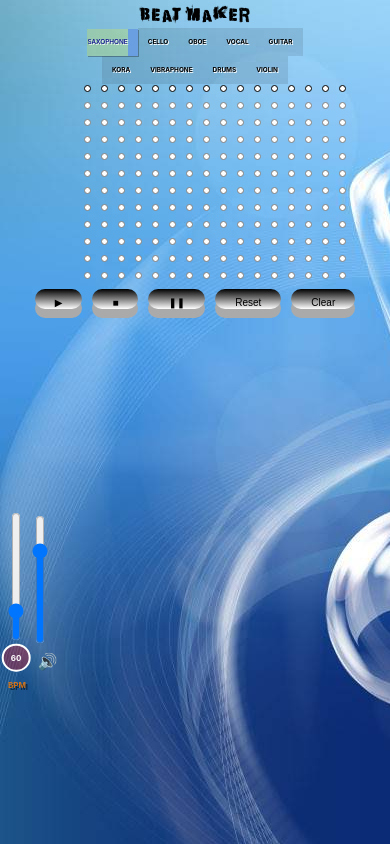
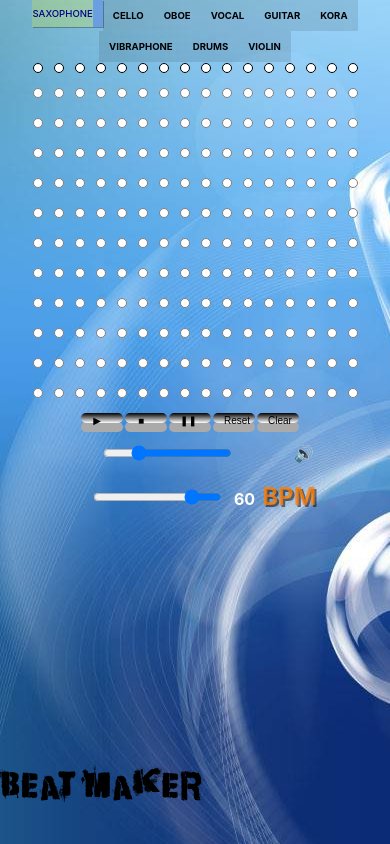
Before and after one commit to itai-rozen/beatmaker, a React (Create React App) app in the folder client/: page / in a window 390 px wide. Built offline with nearby package versions, Linux system fonts and the light colour scheme; no server answers.

Commit message:
responsive landscape&portrait and fixed sliders

```diff
--- a/client/src/App.js
+++ b/client/src/App.js
@@ -153,15 +153,15 @@ function App() {
       }
     }))
     setActiveSounds(actives)
-    fetch('/api')
-    .then(res=> {
-      if(res.ok){
-        return res.json()
-      }
-    }).then(jsonResponse => {
-      setInitialState(jsonResponse)
-    })
-    .catch(err => console.error(err))
+    // fetch('/api')
+    // .then(res=> {
+    //   if(res.ok){
+    //     return res.json()
+    //   }
+    // }).then(jsonResponse => {
+    //   setInitialState(jsonResponse)
+    // })
+    // .catch(err => console.error(err))
     console.log('initial state: ',initialState)
     console.log('active sounds @ useeffect: ', activeSounds)
     playSounds()
--- a/client/src/components/Beat/beat.css
+++ b/client/src/components/Beat/beat.css
@@ -14,16 +14,24 @@
     transition: .3s;
 }
 
-@media only screen and (max-width: 830px){
+@media only screen and (max-width: 830px) {
     .beat {
-        height: 5px;
-        width: 5px;
+        height: 1px;
+        width: 10px;
         background-color: white;
         border: 1px solid black;
-        margin: 0 5px;
+        margin: 0 5.5px;
     }
     .red {
         background-color: red;
         transition: .3s;
     }
 }
+
+@media only screen  and (max-width: 420px){
+
+    .beat {
+        height: 8px;
+        width: 8px;
+    }
+}
--- a/client/src/components/BeatBar/beatbar.css
+++ b/client/src/components/BeatBar/beatbar.css
@@ -4,8 +4,15 @@
     justify-content: center;
 }
 
-@media only screen and (max-width: 830px){
+@media only screen and (max-width: 830px)  {
     .beat-list {
         margin: 1px;
     }
 }
+
+@media only screen  and (max-width: 420px){
+    .beat-list {
+        /* margin: 10px 0; */
+        padding: 0 10px;
+    }
+}
--- a/client/src/components/ControlButtons/ControlButtons.js
+++ b/client/src/components/ControlButtons/ControlButtons.js
@@ -21,7 +21,7 @@ function ControlButtons() {
                 <div className="slider">
                     <div className="bpm rotate-back">BPM</div>
                     <div className="current-tempo rotate-back">{props.tempo}</div>
-                    <input   defaultValue={props.tempo } type="range" onMouseUp={() => props.actions.playUpdateTempo()} onChange={(event)=> props.actions.handleTempo(event)} id="tempo-slider" min="30" max="180" />
+                    <input   defaultValue={props.tempo } type="range" onMouseUp={() => props.actions.playUpdateTempo()} onTouchEnd={() => props.actions.playUpdateTempo()} onChange={(event)=> props.actions.handleTempo(event)} id="tempo-slider" min="30" max="180" />
                 </div>
                 <div className="slider">
                     <div className="mute hidden"></div>
--- a/client/src/components/ControlButtons/controlbuttons.css
+++ b/client/src/components/ControlButtons/controlbuttons.css
@@ -109,7 +109,7 @@
 .hidden {
     display: none;
 }
-@media only screen and (max-width:830px){
+@media only screen and (max-width:830px) and (min-width: 421px){
 
     .sliders{
         display: flex;
@@ -183,24 +183,113 @@
     .control-panel {
         height: 20px;
        display: flex;
-       justify-content: center;
+       flex-direction: column;
+       justify-content: right;
+
        margin: 0 5px;
        line-height: 20px;
    }
 
    .control-panel > button {
-           padding: 8px 20px;
-           margin: 0 5px;
-           font-size: 10px;
+       width: 10px;
+       position: relative;
+       left: 90%;
+        bottom: 0vh;
+       padding: 8px 33px;
+           margin: -38px -13px;
+           font-size: 12px;
            text-align: center;
-           /* text-shadow: 1px 1px white; */
            cursor: pointer;
            outline: none;
            color: black;
            background-image: linear-gradient(black,white);
            border: none;
-           border-radius: 15px;
+           border-radius: 7px;
            box-shadow: 0 9px #aaa;
    }
 
 }
+
+@media only screen  and (max-width: 420px){
+
+
+    .sliders{
+        display: flex;
+        flex-direction: column;
+        position: relative;
+        left: 3%;
+        top: -20px;
+        text-align: center;
+        line-height: 20px;
+        height: 120px;
+        width: 10px;
+        transform: rotate(180deg);
+
+    }
+
+    .slider {
+        margin: 0px 5px;
+        display: flex;
+        flex-direction: row;
+        padding: 0px 0;
+        width: 10vw;
+
+    }
+
+    .slider > * {
+        padding: 0px 0;
+    }
+
+    .control-panel {
+        height: 10px;
+
+       margin: 0 autopx;
+       line-height: 10px;
+   }
+
+   .control-panel > button {
+    width: 10px;
+    padding: 2px 21px;
+        margin: 0px 1px;
+        text-indent: -10px;
+        font-size: 10px;
+        text-align: center;
+        outline: none;
+        color: black;
+        background-image: linear-gradient(black,white);
+        border: none;
+        border-radius: 7px;
+        box-shadow: 0 9px #aaa;
+}
+
+    /* #volume-icon,.current-tempo,.bpm { */
+    .rotate-back {
+    transform: rotate(180deg);
+    margin: 0px 0px;
+    }
+
+    #volume-slider {
+        margin: 0 60px;
+    }
+
+    .bpm {
+        line-height: 32px;
+    }
+
+    #tempo-slider {
+        margin: 0 40px;
+    }
+
+    .current-tempo {
+        width: 33px;
+        line-height: 10px;
+        margin: 0 15px;
+        padding: 5px 15px;
+        font-size: 1em;
+        border: none;
+        background-color: transparent;
+        position: absolute;
+        bottom: 80%;
+        left: 30px;
+    }
+}
--- a/client/src/components/Header/header.css
+++ b/client/src/components/Header/header.css
@@ -13,10 +13,19 @@
     margin-top: 5px;
 }
 
-@media only screen and (max-width:823px){
+@media only screen and (max-width:830px)  {
 
     .header  {
       font-size: 1em ;
+      position: absolute    ;
+      text-align: left;
+      top: 90%;
     }
 
+}
+
+    @media only screen  and (max-width: 420px){
+        .header {
+            font-size: 2em;
+        }
     }
--- a/client/src/components/InstrumentsBar/instrumentsbar.css
+++ b/client/src/components/InstrumentsBar/instrumentsbar.css
@@ -37,18 +37,19 @@ label:hover {
     height: 40px;
 }
 
-@media only screen and (max-width:830px){
+@media only screen and (max-width:830px)   {
     .nav {
     display: flex;
     flex-direction: row;
     justify-content: center;
-    flex-wrap: wrap;
-        margin: 0 75px;
+    /* flex-wrap: nowrap; */
+        margin: 0 auto;
         height: auto;
     }
 
     label {
-        font-size: 0.4em;
+        font-size: 0.6em;
+        text-shadow: none;
     }
 
     input[type="radio"]:checked+label{
@@ -64,3 +65,15 @@ label:hover {
      }
 
 }
+
+@media only screen  and (max-width: 420px){
+
+    .nav {
+        flex-wrap: wrap;
+    }
+
+    label {
+        font-size: 0.6em;
+        text-shadow: none;
+    }
+}
--- a/client/src/components/Sound/sound.css
+++ b/client/src/components/Sound/sound.css
@@ -75,13 +75,13 @@
 @media only screen and (max-width:830px){
 
     .sound {
-        height: 5px;
-        width: 5px;
+        height: 10px;
+        width: 10px;
         background-color:  white;
         list-style: none;
         border-radius: 50%;
         border: 1px solid gray;
-        margin: 0 5px;
+        margin: 0 5.5px;
         transition: .3s;
         cursor: pointer;
     }
@@ -93,3 +93,12 @@
 
 
 }
+
+@media only screen  and (max-width: 420px){
+
+.sound {
+    width: 8px;
+    height: 8px;
+    margin: 5px 5.5px;
+}
+}
--- a/client/src/components/SoundBoard/soundboard.css
+++ b/client/src/components/SoundBoard/soundboard.css
@@ -5,10 +5,18 @@
 }
 
 
-@media only screen and (max-width:823px){
+@media only screen and (max-width:823px) {
 
     .sound-list {
         margin: 10px;
     }
 
 }
+
+@media only screen  and (max-width: 420px){
+.sound-list {
+    margin: 10px 0;
+    padding: 0 10px;
+    text-align: center;
+}
+}
```
